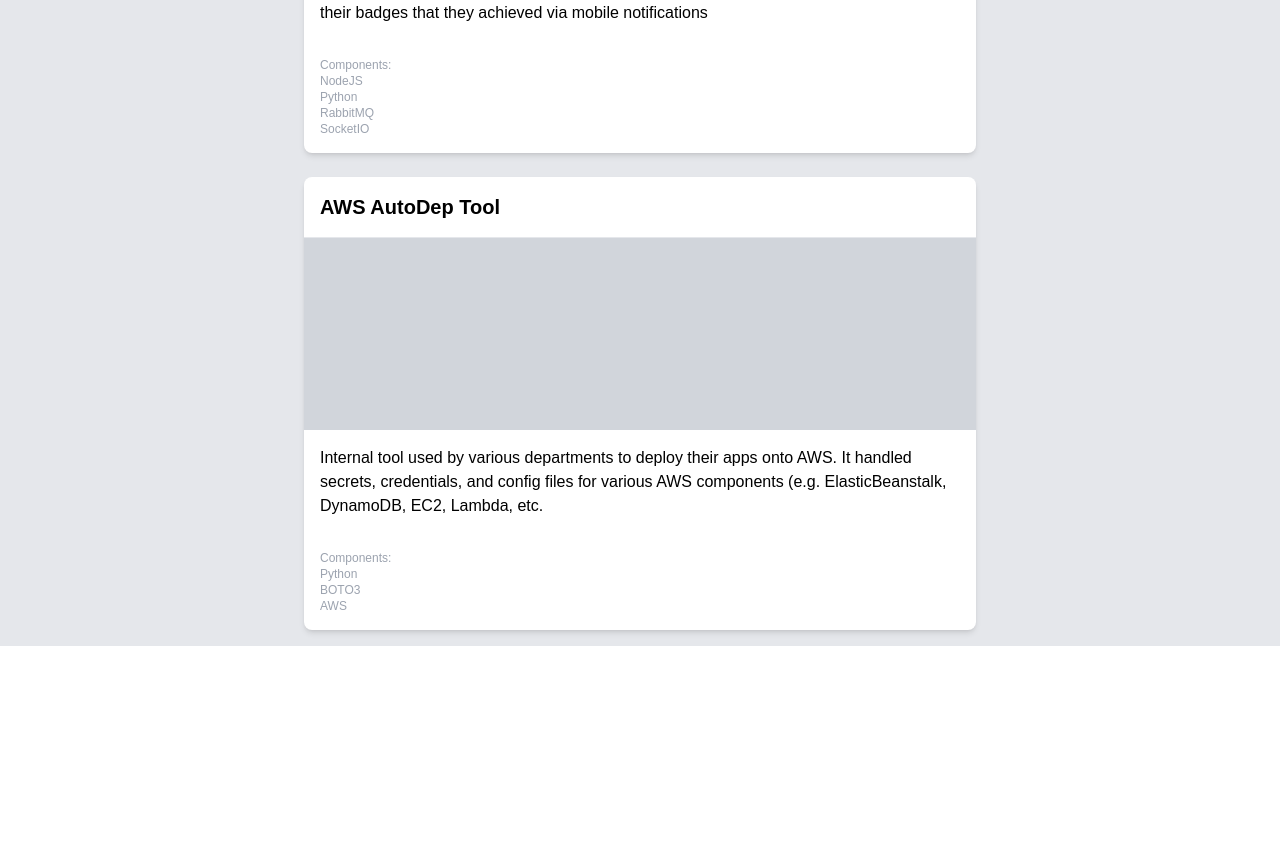
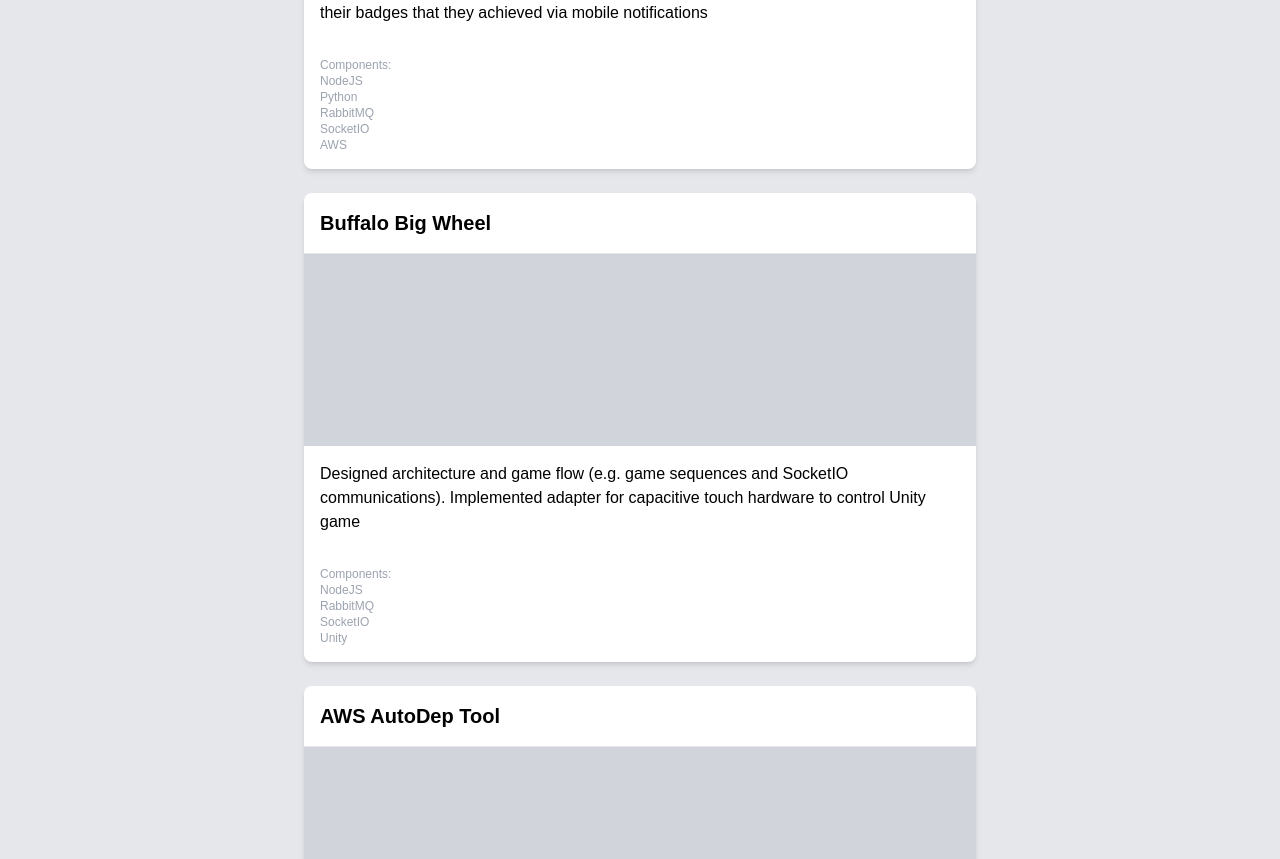
Before and after one commit to n3cr0Tech/portfolio-site, a Next.js app: page / in a window 1280 px wide. Shown: the part 480-1339 px from the top of the page. Before the commit the page ends 1126 px from the top, so only its background shows below. Built offline with nearby package versions, Linux system fonts and the light colour scheme.

Commit message:
Added mock data

```diff
--- a/src/app/page.tsx
+++ b/src/app/page.tsx
@@ -16,18 +16,25 @@
     let card1 = {
       title: "Aristocrat Connex",
       imageURL: "",
-      components: ["NodeJS", "Python", "RabbitMQ", "SocketIO"],
+      components: ["NodeJS", "Python", "RabbitMQ", "SocketIO", "AWS"],
       description: "Server that manages multiple game events in realtime and notifies numerous users of their badges that they achieved via mobile notifications"
     } as ProjectDataModel;
 
     let card2 = {
+      title: "Buffalo Big Wheel",
+      imageURL: "",
+      components: ["NodeJS", "RabbitMQ", "SocketIO", "Unity"],
+      description: "Designed architecture and game flow (e.g. game sequences and SocketIO communications). Implemented adapter for capacitive touch hardware to control Unity game"
+    } as ProjectDataModel;
+
+    let card3 = {
       title: "AWS AutoDep Tool",
       imageURL: "",
       components: ["Python", "BOTO3", "AWS"],
       description: "Internal tool used by various departments to deploy their apps onto AWS. It handled secrets, credentials, and config files for various AWS components (e.g. ElasticBeanstalk, DynamoDB, EC2, Lambda, etc.",
     } as ProjectDataModel;
 
-    const result = [card1, card2];
+    const result = [card1, card2, card3];
     return result;
   }
 
```
